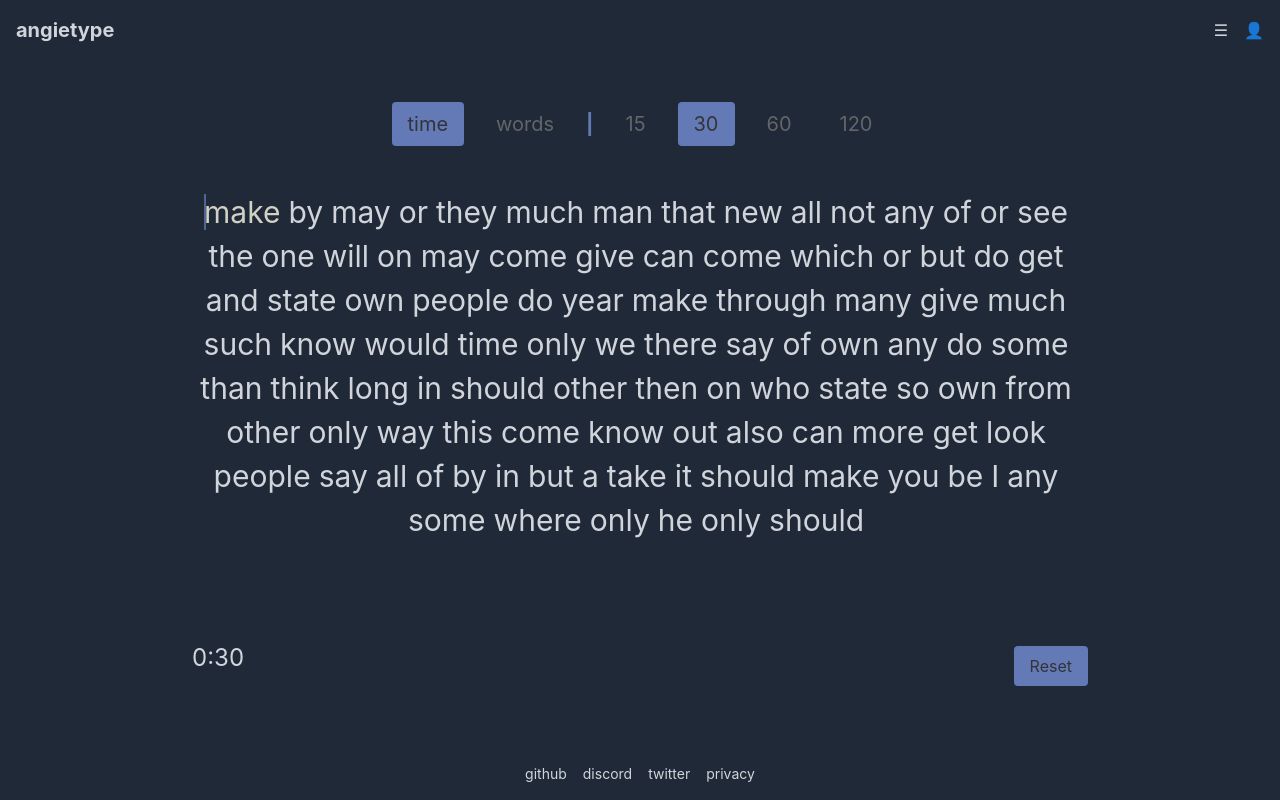
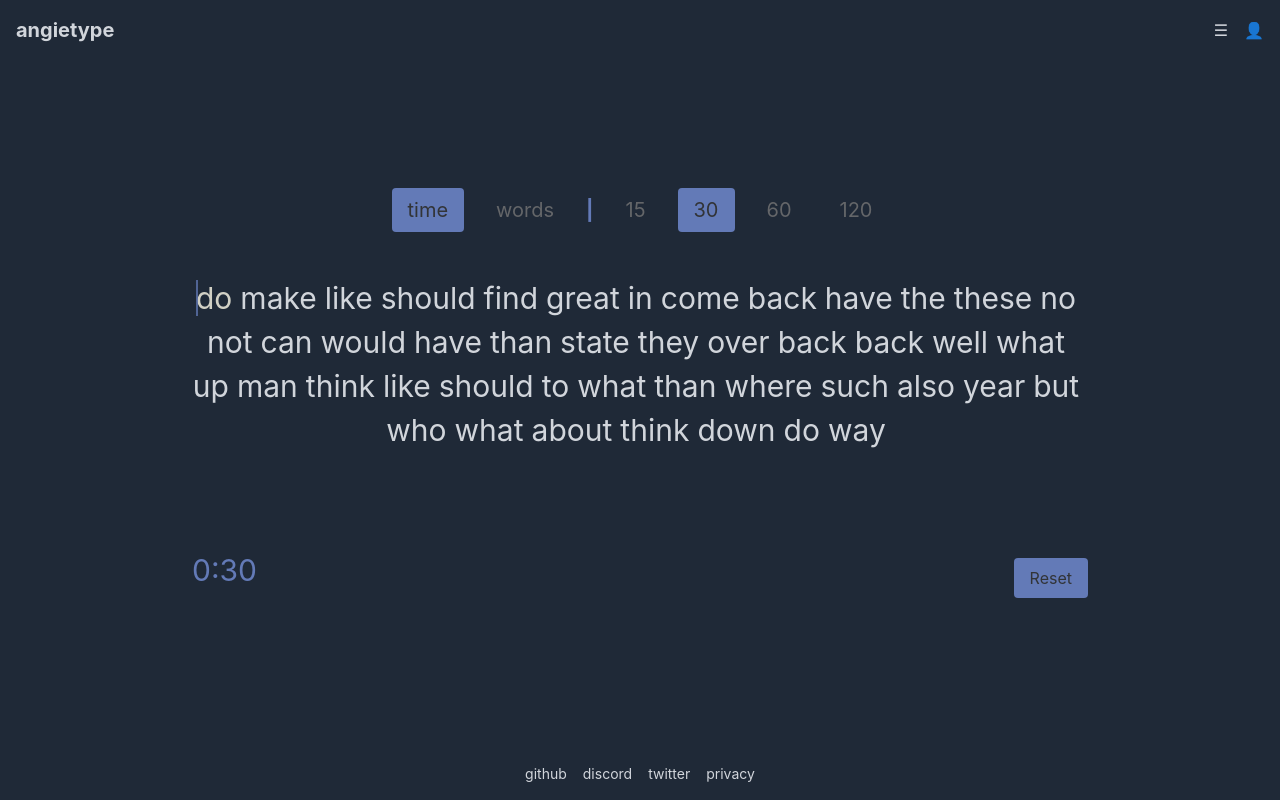
Before and after one commit to angelo-234/typing-test, a React (Create React App) app: page / in a window 1280 px wide. Built offline with nearby package versions, Linux system fonts and the light colour scheme.

Commit message:
timer styling

```diff
--- a/src/App.tsx
+++ b/src/App.tsx
@@ -9,6 +9,11 @@ const App: React.FC = () => {
   const [duration, setDuration] = useState(30);
   const [primaryColor, setPrimaryColor] = useState('#637AB7');
   const [showSidebar, setShowSidebar] = useState(false);
+
+  useEffect(() => {
+    // Set the initial color when the app loads
+    document.documentElement.style.setProperty('--primary-color', primaryColor);
+  }, []); // Empty dependency array means this runs once on mount
 
   const handleColorChange = (color: string) => {
     setPrimaryColor(color);
--- a/src/components/Timer.tsx
+++ b/src/components/Timer.tsx
@@ -16,7 +16,7 @@ const Timer: React.FC<TimerProps> = ({ mode, duration, timeLeft, wordsLeft, test
   };
 
   return (
-    <div className="text-center text-2xl mb-4">
+    <div className="text-center text-3xl mb-4" style={{ color: 'var(--primary-color)' }}>
       {mode === 'time' ? (
         <span>{testStarted ? formatTime(timeLeft) : formatTime(duration)}</span>
       ) : (
--- a/src/hooks/UseTypingTest.ts
+++ b/src/hooks/UseTypingTest.ts
@@ -19,7 +19,7 @@ export const useTypingTest = (mode: 'time' | 'words', duration: number) => {
   const [timerStarted, setTimerStarted] = useState(false);
 
   const startTest = useCallback(() => {
-    const newText = generateText(mode === 'words' ? duration : 100);
+    const newText = generateText(mode === 'words' ? duration : 45);
     setText(newText);
     setCurrentWordIndex(0);
     setCurrentCharIndex(0);
```
